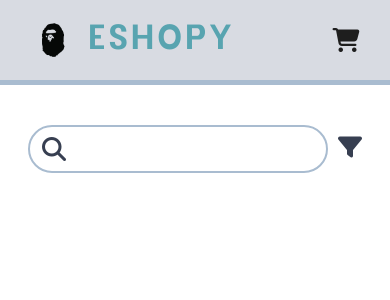
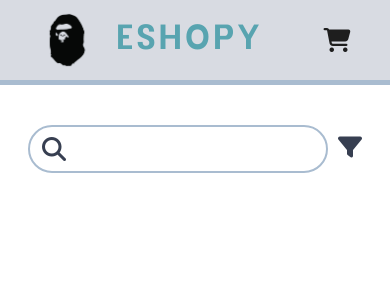
Before and after one commit to timurlog/eshopy, a React (Vite) app: page / in a window 390 px wide. Shown: the top 300 px of the page. Built offline with nearby package versions, Linux system fonts and the light colour scheme.

Commit message:
modified App.jsx added media queries SearchBar

```diff
--- a/src/App.jsx
+++ b/src/App.jsx
@@ -4,8 +4,12 @@ import SearchBar from "./components/SearchBar/SearchBar";
 export default function App() {
   return (
     <section>
-      <Navbar />
-      <SearchBar />
+      <div>
+        <Navbar />
+      </div>
+      <div className="md:hidden">
+        <SearchBar />
+      </div>
     </section>
   );
 }
--- a/src/components/Navbar/Navbar.css
+++ b/src/components/Navbar/Navbar.css
@@ -1,8 +1,8 @@
 /* ########### HEADER ########### */
 .header {
-  background: #D8DBE2;
+  background: #d8dbe2;
   height: calc(5rem + 5px);
-  border-bottom: #A9BCD0 5px solid;
+  border-bottom: #a9bcd0 5px solid;
 }
 .header .header-nav {
   height: 100%;
@@ -12,13 +12,19 @@
   padding: 0 50px;
 }
 .header .header-nav .nav-toggle {
-  height: 2rem;
+  cursor: pointer;
+  height: 50px;
   width: 50px;
+  border-radius: 50%;
   display: flex;
   justify-content: center;
   align-items: center;
   position: relative;
   z-index: 100;
+  transition: background 0.2s;
+}
+.header .header-nav .nav-toggle:hover {
+  background: #97C6CE;
 }
 .header .header-nav .nav-toggle .nav-burger,
 .header .header-nav .nav-toggle .nav-close {
@@ -50,11 +56,11 @@
   font-family: "garuteBold";
   font-size: 2rem;
   letter-spacing: 3px;
-  color: #58A4B0;
+  color: #58a4b0;
 }
 .header .header-nav .nav-menu {
   padding: 0 10px;
-  background: #D8DBE2;
+  background: #d8dbe2;
   position: absolute;
   top: -100%;
   right: 0;
@@ -67,15 +73,9 @@
 
 /* ######### RESPONSIVE ######### */
 /* ### MOBILE ### */
-@media (max-width: 576px) {
+@media (max-width: 768px) {
   .header .header-nav {
     padding: 0 28px;
-  }
-  .header .header-nav .nav-toggle {
-    width: 2rem;
-  }
-  .header .header-nav .nav-data .nav-logo {
-    height: 2.5rem;
   }
   .header .header-nav .nav-menu {
     width: 100%;
--- a/src/components/Navbar/Navbar.jsx
+++ b/src/components/Navbar/Navbar.jsx
@@ -28,7 +28,7 @@ export default function Navbar() {
           className={`nav-toggle ${showMenu ? "show-icon" : ""}`}
           id="navToggle"
         >
-          <i class="fa-solid fa-cart-shopping nav-burger"></i>
+          <i className="fa-solid fa-cart-shopping nav-burger"></i>
           <i className="fa-solid fa-xmark nav-close"></i>
         </div>
         <div
```
